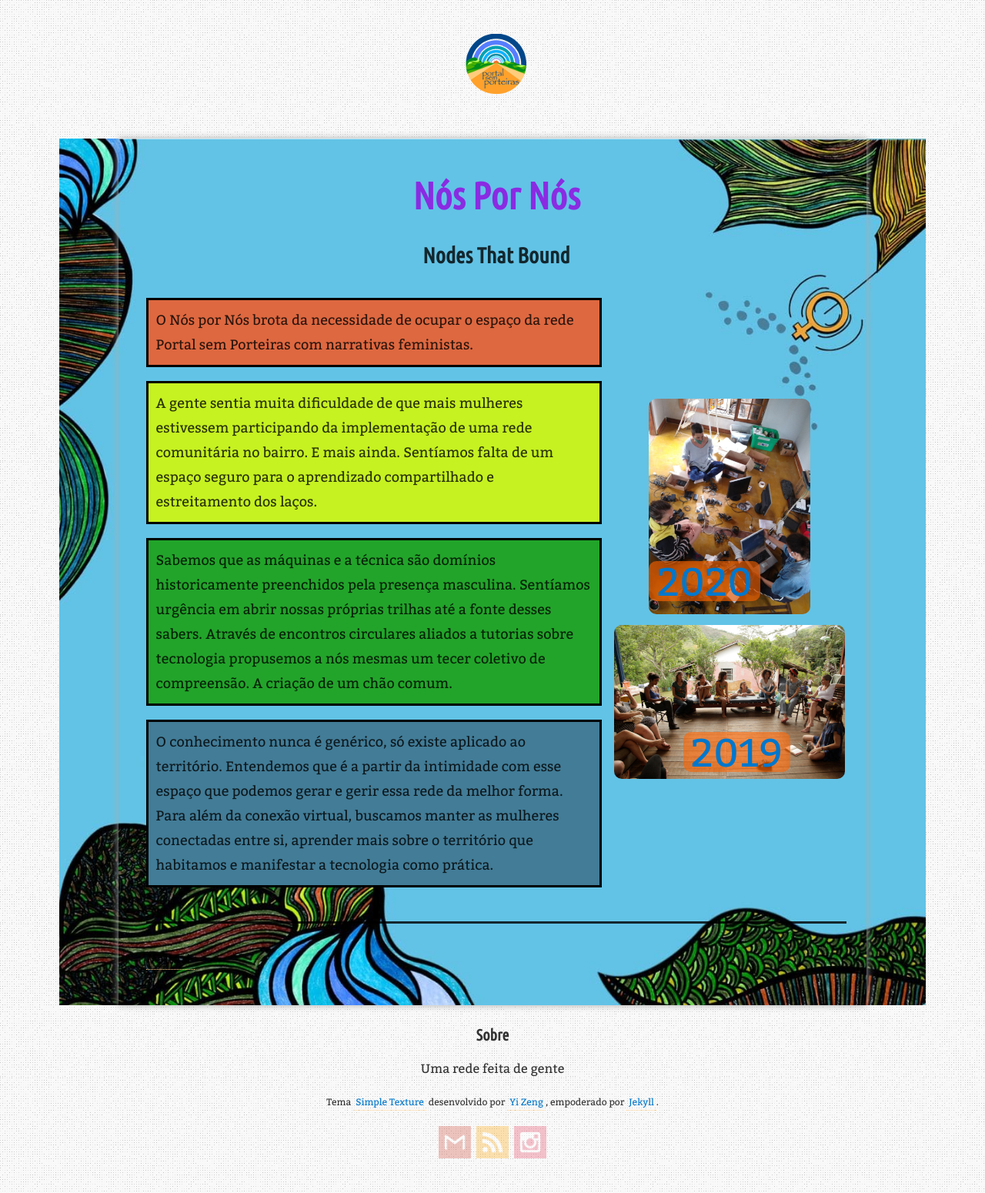
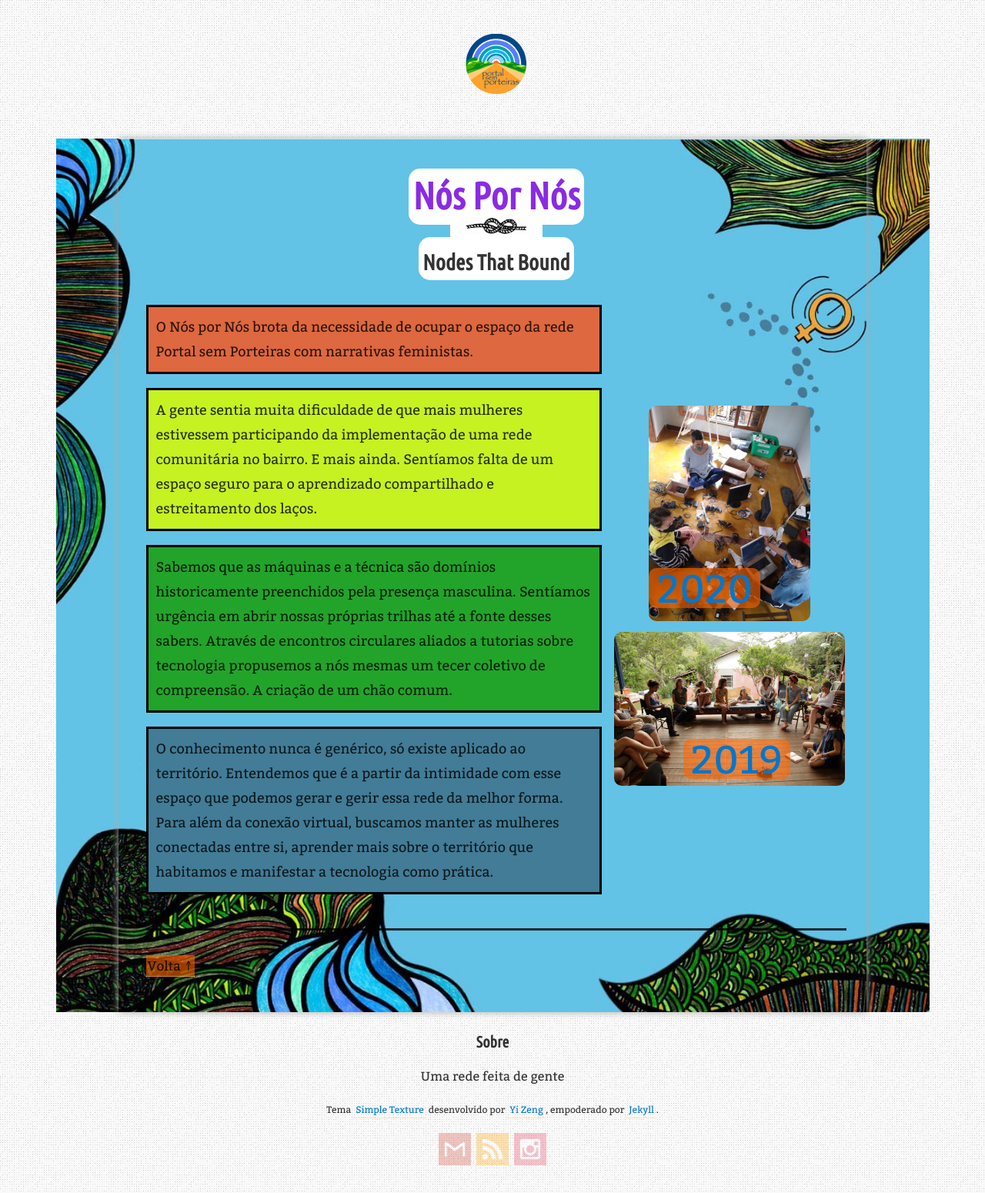
Before and after one commit to tdruiva/portalsemporteiras.github.io, a Jekyll site: the page built from nos-por-nos.md, in a window 1280 px wide. Shown: the whole page at 77% size. Built offline with Jekyll 4.4.1, drawn with Linux system fonts in a browser that asks for light colours; comment, search, counter and statistics services are not loaded.

Commit message:
Para que essa historia seja contada para todo mundo, precisamos ser inclusivas. Incluido descrição nas imagens

```diff
--- a/assets/stylesheets/nos-por-nos.scss
+++ b/assets/stylesheets/nos-por-nos.scss
@@ -12,9 +12,36 @@
   }
 }
 
-
 .body .unit-body {
   background: initial;
+}
+
+.nos{
+  text-align: center;
+
+   span {
+    background-color: white;
+    padding: 5px;
+    border-radius: 15px;
+  }
+
+  h1 {
+    margin-bottom: 0;
+  }
+
+  h2 {
+    margin-top: 0;
+    span {
+      padding-top: 15px;
+    }
+  }
+
+  img {
+    margin: 0;
+    background-color: white;
+    width: 80px;
+    padding: 0 15px 0;
+  }
 }
 
 .conteudo {
@@ -92,3 +119,7 @@
 .ano-2019 span {
   left: 30%;
 }
+
+.gotop {
+  background-color: rgba(255, 100, 0, 0.6);
+}
--- a/nos-por-nos.md
+++ b/nos-por-nos.md
@@ -2,8 +2,11 @@
 layout: nos-por-nos
 title: "Nós por Nós"
 ---
-<h1>Nós Por Nós</h1>
-<h2>Nodes That Bound</h2>
+<div class="nos">
+  <h1><span>Nós Por Nós</span></h1>
+  <img alt="Imagem do desenho de um nó, símbolo do projeto Nós por Nós" src="{{ site.baseurl }}/assets/images/nos-por-nos/nozinho.jpg"/>
+  <h2><span>Nodes That Bound</span></h2>
+</div>
 
 <div class="conteudo">
   <div class="texto">
@@ -25,12 +28,12 @@
   <div class="anos">
     <a href="{{ site.baseurl }}/nos-por-nos/2020" class="ano-2020">
       <span>2020</span>
-      <img src="{{ site.baseurl }}/assets/images/nos-por-nos/thumbnail-2020.jpg"/>
+      <img alt="Foto de três mulheres sentadas no chão, usando tapa boca e em volta delas equipamentos eletrônicos, como computadores e monitores." src="{{ site.baseurl }}/assets/images/nos-por-nos/thumbnail-2020.jpg"/>
     </a>
 
     <a href="{{ site.baseurl }}/nos-por-nos/2019" class="ano-2019">
       <span>2019</span>
-      <img src="{{ site.baseurl }}/assets/images/nos-por-nos/thumbnail-2019.jpg"/>
+      <img src="{{ site.baseurl }}/assets/images/nos-por-nos/thumbnail-2019.jpg" alt="Foto de mulheres sentadas em cículo, conversando"/>
     </a>
   </div>
 </div>
```
Also changed, not shown: assets/images/nos-por-nos/nozinho.jpg (added).
